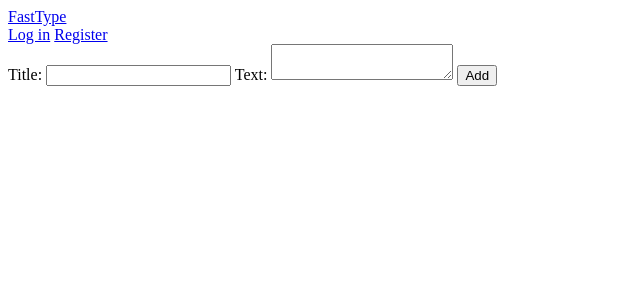
After one commit to Benya222/FastType, a Flask app: page /add_text in a window 1280 px wide. The commit adds this page. Shown: the top 300 px of the page, without its empty margins (0-640 px from the left). Run offline with Flask 3, Linux system fonts and the light colour scheme.

Commit message:
add auth and more functions

```diff
--- a/app.py
+++ b/app.py
@@ -17,37 +17,45 @@ def is_logged():
 #-------------------------------
 
 
-
-
-
-
-
 @app.route('/', methods= ['GET', 'POST'])
 def index():
     cpm = 0
     accuracy = 0
     user_time = "00:00"
     user_char = 0
+    personal_texts = None
+    text_id = None
+    text_obj = None
 
+    if is_logged():
+        user_id = session['user']
+        personal_texts = get_personal_texts(user_id)
 
     if request.method == 'POST':
         time_spent = request.form.get('time_spent')
         user_text = request.form.get('user_text')
-        words_count = request.form.get('words_count', 10)
+        words_count = request.form.get('words_count', 10, type= int)
         difficulty = request.form.get('difficulty', 'easy')
+        text_id = request.form.get('text')
 
         if time_spent and user_text:
             time_spent_sec = float(time_spent)
             cpm = cpm_func(time_spent_sec, user_text)
-            original = session['original_text']
+            original = session.get('original_text')
             accuracy = accuracy_func(original, user_text)
             user_char = len(user_text)
             user_time = user_time_func(time_spent_sec)
 
-        words_count = int(words_count)
-        text = " ".join(generate_random_words(words_count, difficulty))
+        text= None
+        if text_id and is_logged():
+            text_obj = get_personal_text_by_id(text_id, session['user'])
+            text = text_obj.text
+
+        if not text:
+            text = " ".join(generate_random_words(words_count, difficulty))
+            text_id = None
+
         session["original_text"] = text
-
     else:
         text = " ".join(generate_random_words(10, 'easy'))
         session["original_text"] = text
@@ -59,6 +67,8 @@ def index():
                             accuracy= accuracy,
                             user_char= user_char,
                             user_time= user_time,
+                            personal_texts= personal_texts,
+                            text_id= text_id,
                             logged= is_logged()
                             )
 
@@ -70,6 +80,9 @@ def register():
     if request.method == 'POST':
         name = request.form.get('name')
         password = request.form.get('password')
+        print(request.form)
+        print(name)
+        print(password)
 
         if user_exists(name):
             # flash
@@ -82,7 +95,6 @@ def register():
             return redirect(url_for('login'))
 
     return render_template('register.html')
-
 
 @app.route('/login', methods= ['GET', 'POST'])
 def login():
@@ -100,7 +112,7 @@ def login():
             #flash
             return redirect(url_for('login'))
 
-        session['user'] = user.name
+        session['user'] = user.id
         #flash
         return redirect(url_for('index'))
 
@@ -108,10 +120,39 @@ def login():
 
 
 @app.route('/logout')
-def loguot():
+def logout():
     session.pop('user')
     #flash
-    return redirect(url_for('login'))
+    return redirect(url_for('index'))
+
+
+@app.route('/add_text', methods= ['GET', 'POST'])
+def add_text():
+
+    if request.method == 'POST':
+        title = request.form.get('title')
+        text = request.form.get('text')
+
+        if title and text:
+            add_personal_text(title, text, session['user'])
+            #flash
+            return redirect(url_for('index'))
+        else:
+            #flash
+            return redirect(url_for('add_text'))
+
+    return render_template('add_text.html')
+
+
+
+@app.route('/edit/<id>')
+def edit(id):
+    return render_template('edit.html')
+
+@app.route('/delete/<id>')
+def delete(id):
+    return redirect(url_for('index'))
+
 
 
 app.run(debug=True)
--- a/models.py
+++ b/models.py
@@ -9,23 +9,20 @@ class BaseModel(Model):
     class Meta:
         database = db
 
-
-
 class User(BaseModel):
     name = CharField()
     password = CharField()
+
 
 class GeneralText(BaseModel):
     title = CharField()
     text = CharField()
     characters = IntegerField()
-    words = IntegerField()
 
 class PersonalText(BaseModel):
     title = CharField()
     text = CharField()
     characters = IntegerField()
-    words = IntegerField()
     user = ForeignKeyField(User, backref="personal_text")
 
 class PersonalHistory(BaseModel):
--- /dev/null
+++ b/templates/add_text.html
@@ -0,0 +1,32 @@
+<!doctype html>
+<html lang="en">
+  <head>
+    <meta charset="UTF-8" />
+    <meta name="viewport" content="width=device-width, initial-scale=1.0" />
+    <title>Document</title>
+  </head>
+  <body>
+    <header class="header">
+      <div class="container container--header">
+        <a href="#" class="logo link">FastType</a>
+        <div class="auth">
+          {% if logged %}
+          <a href="{{ url_for('logout') }}" class="auth__btn link">Log out</a>
+          {% else %}
+          <a href="{{ url_for('login') }}" class="auth__btn link">Log in</a>
+          <a href="{{ url_for('register') }}" class="auth__btn link">Register</a>
+          {% endif %}
+        </div>
+      </div>
+    </header>
+    <main>
+      <form method="post">
+        <label for="title">Title:</label>
+        <input type="text" name="title" id="title">
+        <label for="text">Text:</label>
+        <textarea name="text" id="text"></textarea>
+        <button type="submit">Add</button>
+      </form>
+    </main>
+  </body>
+</html>
--- a/templates/login.html
+++ b/templates/login.html
@@ -8,7 +8,7 @@
   <body>
     <main>
       <h1>Login</h1>
-      <form mehtod="post">
+      <form method="post">
         <label for="name">Name</label>
         <input type="text" name="name" id="name">
 
--- a/templates/register.html
+++ b/templates/register.html
@@ -3,12 +3,12 @@
   <head>
     <meta charset="UTF-8" />
     <meta name="viewport" content="width=device-width, initial-scale=1.0" />
-    <title>Login</title>
+    <title>Register</title>
   </head>
   <body>
     <main>
       <h1>Register</h1>
-      <form mehtod="post">
+      <form method="post">
         <label for="name">Name</label>
         <input type="text" name="name" id="name">
 
```
Also changed, not shown: action_db.py (+11 -2 lines), static/css/style.css (+10 -0 lines), templates/index.html (+25 -6 lines), fasttype.db, templates/edit.html (added).
